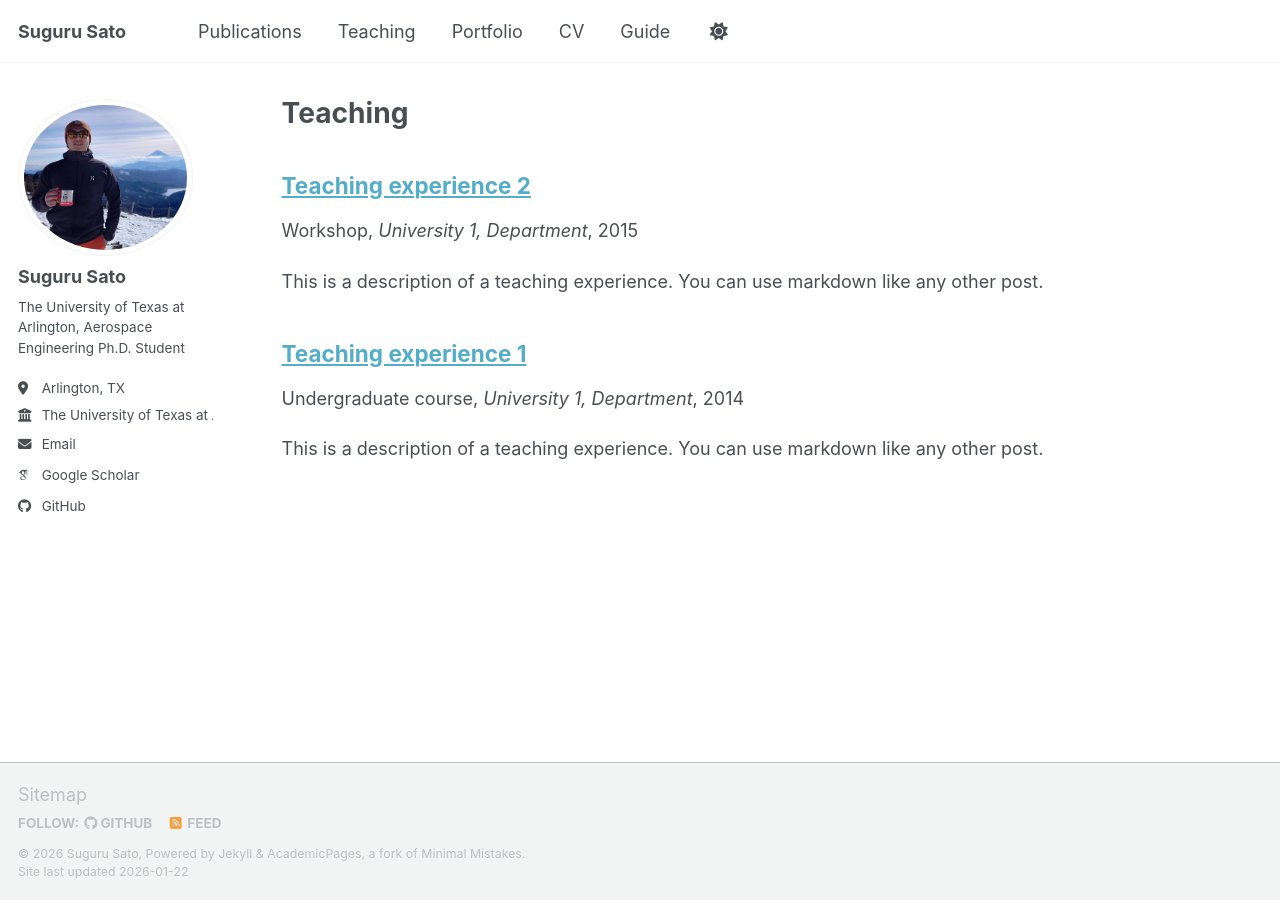
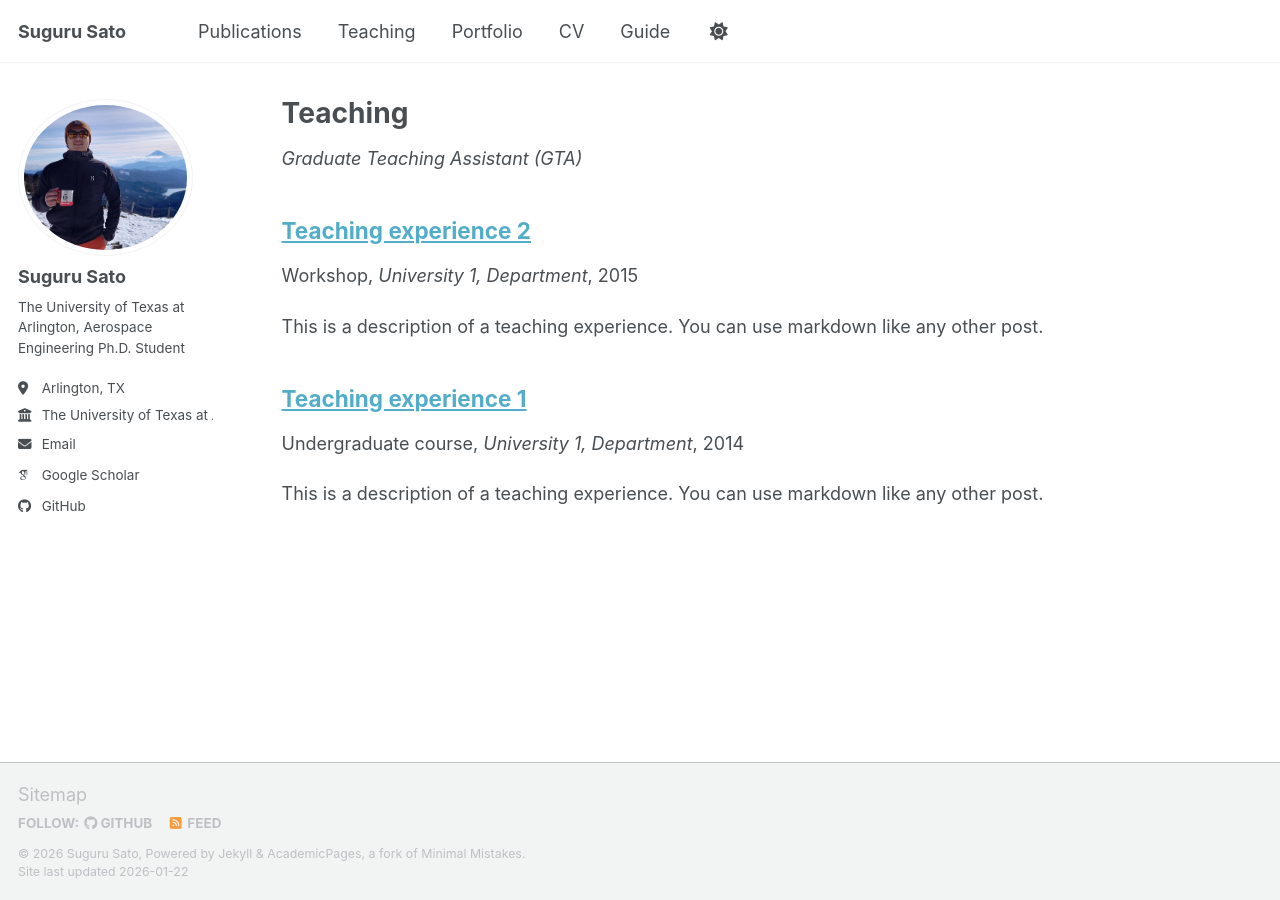
Before and after one commit to GitHub-Suguru/GitHub-Suguru.github.io, a Jekyll site: the page built from _pages/teaching.html, in a window 1280 px wide. Built offline with Jekyll 4.4.1, drawn with Linux system fonts in a browser that asks for light colours; some web fonts are replaced; a script bundle is joined from its source files by our own code; library files that are not in the unit come from our copies.

Commit message:
Update teaching.html

```diff
--- a/_pages/teaching.html
+++ b/_pages/teaching.html
@@ -1,9 +1,16 @@
 ---
 layout: archive
 title: "Teaching"
+subtitle: "Graduate Teaching Assistant (GTA)"
 permalink: /teaching/
 author_profile: true
 ---
+
+{% if page.subtitle %}
+<p class="page__subtitle">
+  <em>{{ page.subtitle }}</em>
+</p>
+{% endif %}
 
 {% include base_path %}
 
```
